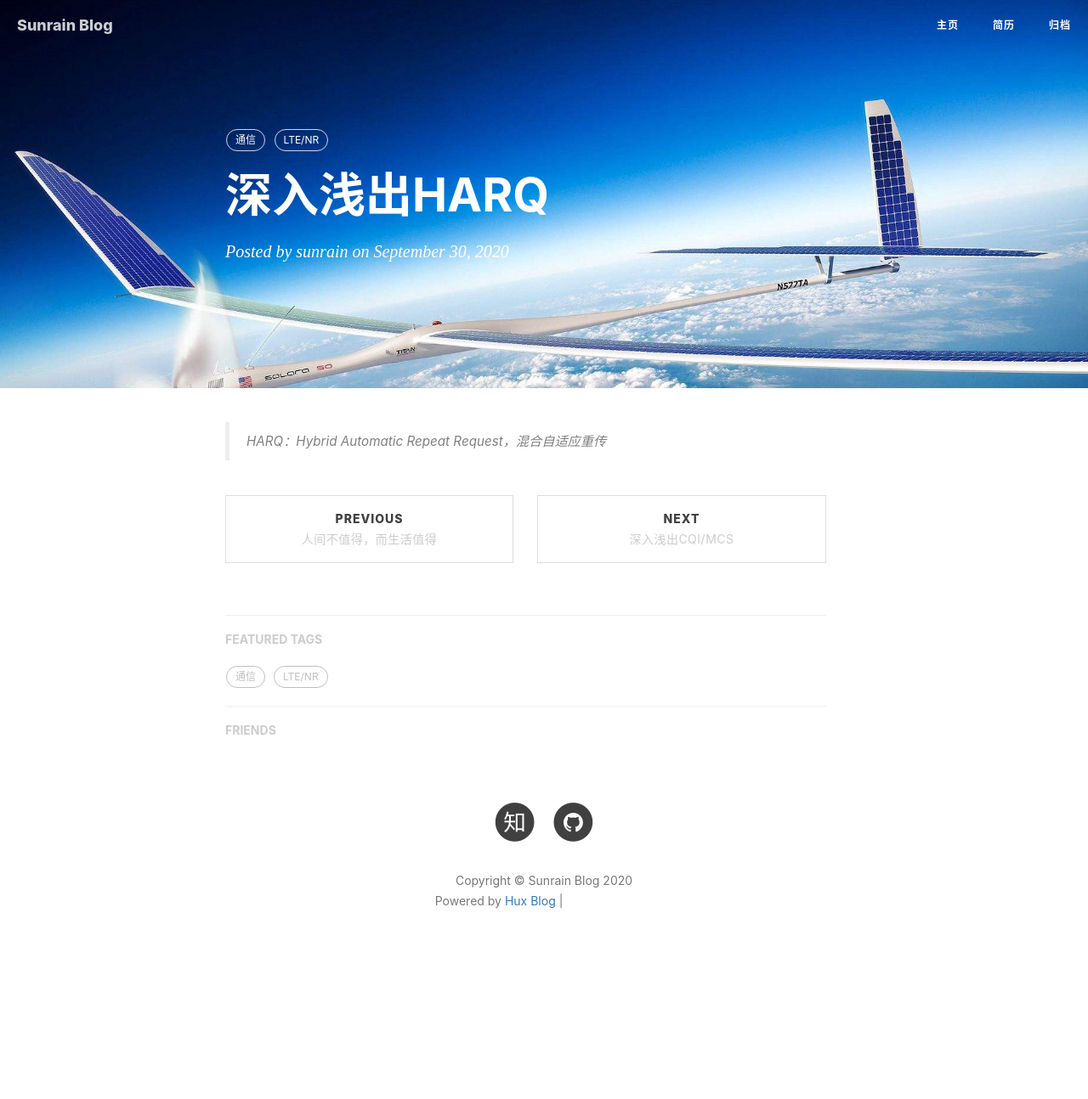
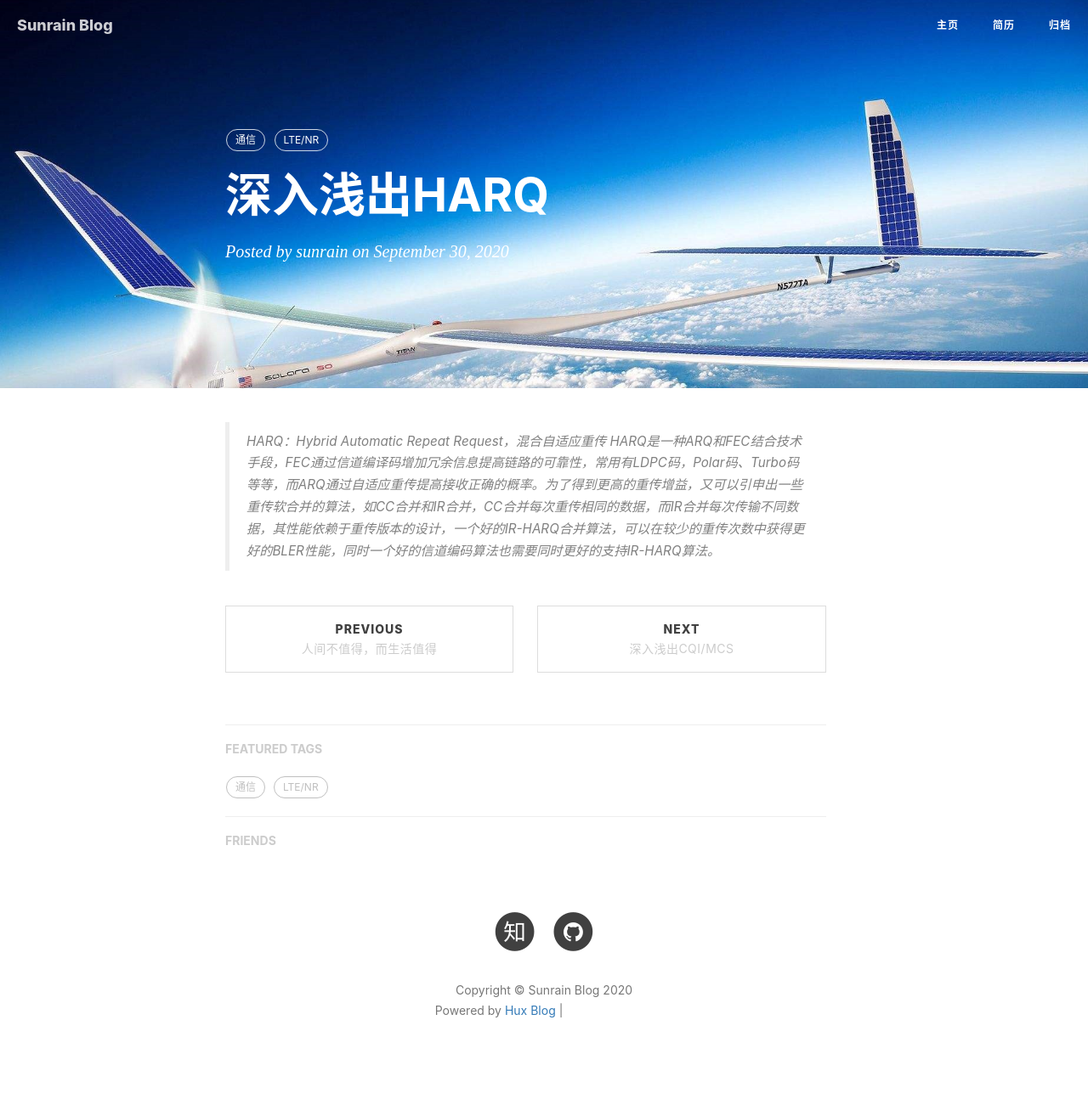
Before and after one commit to ruoqiong/ruoqiong.github.io, a Jekyll site: the page built from _posts/2020-10-08-HARQ.md, in a window 1280 px wide. Shown: the whole page at 85% size. Built offline with Jekyll 4.4.1, drawn with Linux system fonts in a browser that asks for light colours; nearby versions of some CDN libraries; comment, search, counter and statistics services are not loaded; before the commit the page ends 1165 px from its top, so only the background shows below that; grey boxes are pictures that could not be loaded.

Commit message:
Update 2020-10-08-HARQ.md

```diff
--- a/_posts/2020-10-08-HARQ.md
+++ b/_posts/2020-10-08-HARQ.md
@@ -9,3 +9,4 @@ tags:
     - LTE/NR
 ---
 > HARQ：Hybrid Automatic Repeat Request，混合自适应重传
+HARQ是一种ARQ和FEC结合技术手段，FEC通过信道编译码增加冗余信息提高链路的可靠性，常用有LDPC码，Polar码、Turbo码等等，而ARQ通过自适应重传提高接收正确的概率。为了得到更高的重传增益，又可以引申出一些重传软合并的算法，如CC合并和IR合并，CC合并每次重传相同的数据，而IR合并每次传输不同数据，其性能依赖于重传版本的设计，一个好的IR-HARQ合并算法，可以在较少的重传次数中获得更好的BLER性能，同时一个好的信道编码算法也需要同时更好的支持IR-HARQ算法。
```
